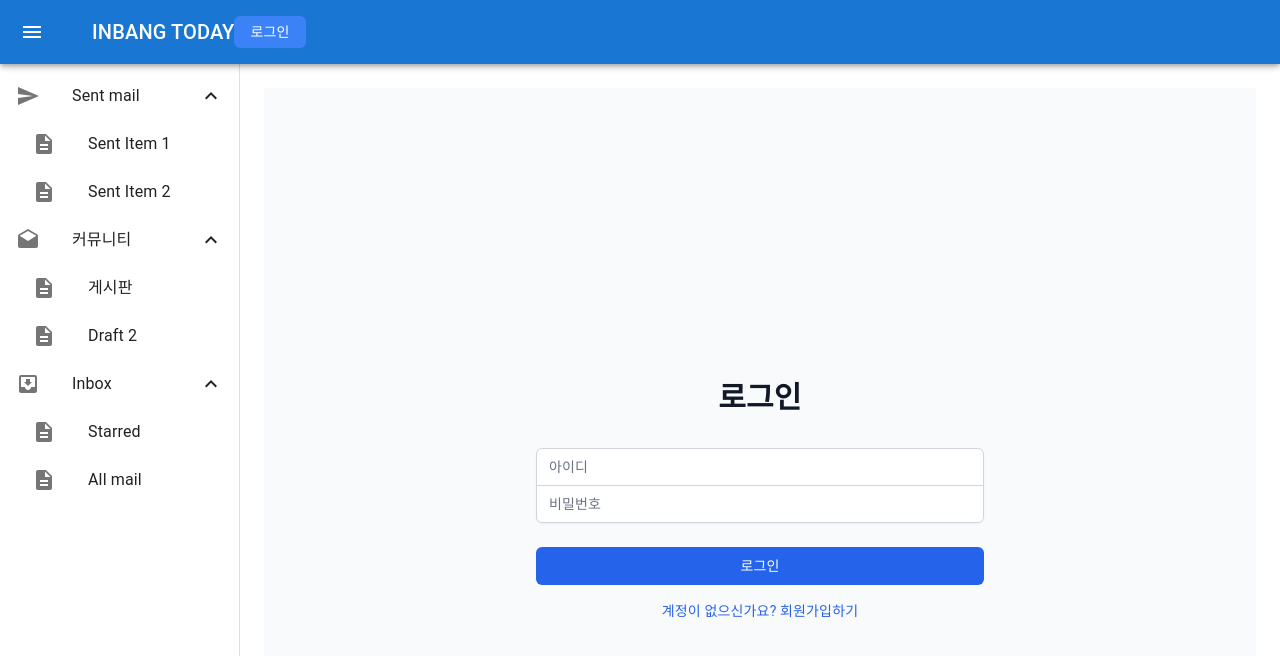
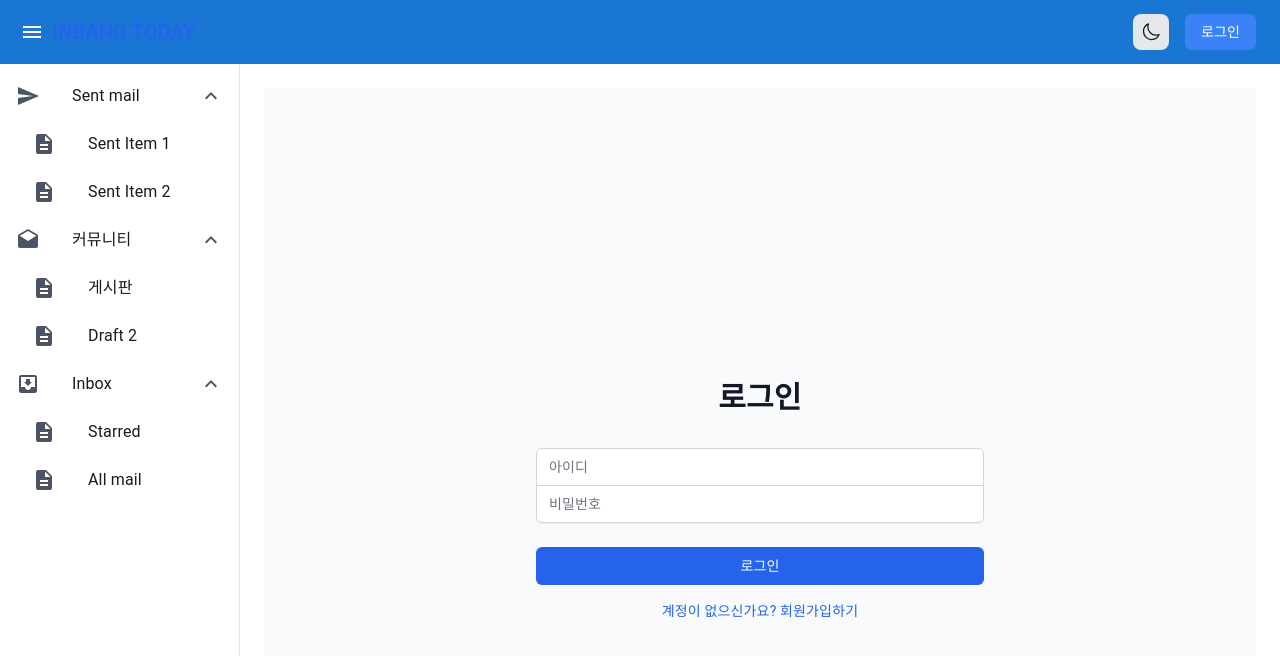
Before and after one commit to graylobo/inbang-today-client, a Next.js app: page /login in a window 1280 px wide. Shown: the top 656 px of the page. Built offline with nearby package versions, Linux system fonts and the light colour scheme.

Commit message:
feat: 다크모드 적용

```diff
--- a/package.json
+++ b/package.json
@@ -18,6 +18,7 @@
     "axios": "^1.7.7",
     "date-fns": "^4.1.0",
     "next": "14.2.5",
+    "next-themes": "^0.4.4",
     "react": "^18",
     "react-dom": "^18",
     "socket.io-client": "^4.8.1",
--- a/src/app/globals.css
+++ b/src/app/globals.css
@@ -1,3 +1,25 @@
 @tailwind base;
 @tailwind components;
 @tailwind utilities;
+
+@layer base {
+  :root {
+    --drawer-bg: #ffffff;
+    --drawer-text: #1a1a1a;
+    --drawer-icon: #4b5563;
+    --drawer-border: #e5e7eb;
+    --drawer-hover-bg: #f3f4f6;
+  }
+
+  .dark {
+    --drawer-bg: #1a1a1a;
+    --drawer-text: #e5e5e5;
+    --drawer-icon: #9ca3af;
+    --drawer-border: #374151;
+    --drawer-hover-bg: #2d2d2d;
+  }
+
+  body {
+    @apply text-gray-900 dark:text-gray-100 bg-white dark:bg-dark-bg;
+  }
+}
--- a/src/app/layout.tsx
+++ b/src/app/layout.tsx
@@ -1,5 +1,4 @@
 import { Providers } from "@/app/providers";
-import Header from "@/components/Header";
 import "./globals.css";
 import BaseLayout from "@/layouts/Base";
 
--- a/src/app/providers.tsx
+++ b/src/app/providers.tsx
@@ -2,6 +2,8 @@
 
 import { QueryClient, QueryClientProvider } from "@tanstack/react-query";
 import { ReactQueryDevtools } from "@tanstack/react-query-devtools";
+import { ThemeProvider } from "next-themes";
+
 export const queryClient = new QueryClient({
   defaultOptions: {
     queries: {
@@ -10,11 +12,14 @@ export const queryClient = new QueryClient({
     },
   },
 });
+
 export function Providers({ children }: { children: React.ReactNode }) {
   return (
-    <QueryClientProvider client={queryClient}>
-      {children}
-      <ReactQueryDevtools initialIsOpen={false} />
-    </QueryClientProvider>
+    <ThemeProvider attribute="class">
+      <QueryClientProvider client={queryClient}>
+        {children}
+        <ReactQueryDevtools initialIsOpen={false} />
+      </QueryClientProvider>
+    </ThemeProvider>
   );
 }
--- a/src/components/Header.tsx
+++ /dev/null
@@ -1,40 +0,0 @@
-"use client";
-
-import { useAuthStore } from "@/store/authStore";
-import Link from "next/link";
-
-export default function Header() {
-  const { user, logout } = useAuthStore();
-
-  return (
-    <header className="bg-white shadow-sm">
-      <div className="max-w-6xl mx-auto px-4 py-4 flex justify-between items-center">
-        <Link href="/" className="text-xl font-bold text-blue-600">
-          Crew Ranking
-        </Link>
-        <div>
-          {user ? (
-            <div className="flex items-center gap-4">
-              <span className="text-gray-600">
-                {user.username}님 환영합니다
-              </span>
-              <button
-                onClick={logout}
-                className="px-4 py-2 text-sm text-red-600 hover:text-red-700"
-              >
-                로그아웃
-              </button>
-            </div>
-          ) : (
-            <Link
-              href="/login"
-              className="px-4 py-2 bg-blue-500 text-white rounded-md hover:bg-blue-600 text-sm"
-            >
-              로그인
-            </Link>
-          )}
-        </div>
-      </div>
-    </header>
-  );
-}
--- /dev/null
+++ b/src/components/ThemeToggle.tsx
@@ -0,0 +1,57 @@
+"use client";
+
+import { useTheme } from "next-themes";
+import { useEffect, useState } from "react";
+
+export default function ThemeToggle() {
+  const [mounted, setMounted] = useState(false);
+  const { theme, setTheme } = useTheme();
+
+  useEffect(() => {
+    setMounted(true);
+  }, []);
+
+  if (!mounted) {
+    return null;
+  }
+
+  return (
+    <button
+      onClick={() => setTheme(theme === "dark" ? "light" : "dark")}
+      className="p-2 rounded-lg bg-gray-200 dark:bg-gray-800 hover:bg-gray-300 dark:hover:bg-gray-700 transition-colors"
+      aria-label="Toggle theme"
+    >
+      {theme === "dark" ? (
+        <svg
+          xmlns="http://www.w3.org/2000/svg"
+          fill="none"
+          viewBox="0 0 24 24"
+          strokeWidth={1.5}
+          stroke="currentColor"
+          className="w-5 h-5 text-yellow-500"
+        >
+          <path
+            strokeLinecap="round"
+            strokeLinejoin="round"
+            d="M12 3v2.25m6.364.386l-1.591 1.591M21 12h-2.25m-.386 6.364l-1.591-1.591M12 18.75V21m-4.773-4.227l-1.591 1.591M5.25 12H3m4.227-4.773L5.636 5.636M15.75 12a3.75 3.75 0 11-7.5 0 3.75 3.75 0 017.5 0z"
+          />
+        </svg>
+      ) : (
+        <svg
+          xmlns="http://www.w3.org/2000/svg"
+          fill="none"
+          viewBox="0 0 24 24"
+          strokeWidth={1.5}
+          stroke="currentColor"
+          className="w-5 h-5 text-gray-900"
+        >
+          <path
+            strokeLinecap="round"
+            strokeLinejoin="round"
+            d="M21.752 15.002A9.718 9.718 0 0118 15.75c-5.385 0-9.75-4.365-9.75-9.75 0-1.33.266-2.597.748-3.752A9.753 9.753 0 003 11.25C3 16.635 7.365 21 12.75 21a9.753 9.753 0 009.002-5.998z"
+          />
+        </svg>
+      )}
+    </button>
+  );
+}
--- a/src/components/containers/navbar/index.tsx
+++ b/src/components/containers/navbar/index.tsx
@@ -1,8 +1,11 @@
+"use client";
+
 import { AppBar } from "@/components/containers/navbar/style";
 import { useAuthStore } from "@/store/authStore";
 import MenuIcon from "@mui/icons-material/Menu";
-import { IconButton, Toolbar, Typography } from "@mui/material";
+import { IconButton, Toolbar } from "@mui/material";
 import Link from "next/link";
+import ThemeToggle from "@/components/ThemeToggle";
 
 type NavBarProps = {
   openSidebar: boolean;
@@ -16,6 +19,7 @@ function NavBar({
   handleDrawerClose,
 }: NavBarProps) {
   const { user, logout } = useAuthStore();
+
   const handleDrawerToggle = () => {
     if (openSidebar) {
       handleDrawerClose();
@@ -23,41 +27,47 @@ function NavBar({
       handleDrawerOpen();
     }
   };
+
   return (
     <AppBar
       position="fixed"
       open={openSidebar}
+      className="bg-white dark:bg-dark-bg"
+      elevation={0}
       sx={{
         width: "100%",
         zIndex: (theme: any) => theme.zIndex.drawer + 1,
       }}
     >
-      <Toolbar>
+      <Toolbar className="flex justify-between items-center">
+        <div className="flex items-center">
           <IconButton
             color="inherit"
             aria-label="open drawer"
             onClick={handleDrawerToggle}
             edge="start"
-          sx={{
-            marginRight: 5,
-          }}
+            className="mr-5 text-gray-900 dark:text-gray-100"
           >
             <MenuIcon />
           </IconButton>
-        <Link href={"/"}>
-          <Typography variant="h6" noWrap component="div">
+          <Link
+            href="/"
+            className="text-xl font-bold text-blue-600 dark:text-blue-400 no-underline"
+          >
             INBANG TODAY
-          </Typography>
           </Link>
-        <div>
+        </div>
+
+        <div className="flex items-center gap-4">
+          <ThemeToggle />
           {user ? (
             <div className="flex items-center gap-4">
-              <span className="text-gray-600">
+              <span className="text-gray-600 dark:text-gray-300">
                 {user.username}님 환영합니다
               </span>
               <button
                 onClick={logout}
-                className="px-4 py-2 text-sm text-red-600 hover:text-red-700"
+                className="px-4 py-2 text-sm text-red-600 dark:text-red-400 hover:text-red-700 dark:hover:text-red-300"
               >
                 로그아웃
               </button>
@@ -65,7 +75,7 @@ function NavBar({
           ) : (
             <Link
               href="/login"
-              className="px-4 py-2 bg-blue-500 text-white rounded-md hover:bg-blue-600 text-sm"
+              className="px-4 py-2 bg-blue-500 text-white rounded-md hover:bg-blue-600 dark:bg-blue-600 dark:hover:bg-blue-700 text-sm"
             >
               로그인
             </Link>
--- a/src/components/containers/sidebar/SidebarMenuItem.tsx
+++ b/src/components/containers/sidebar/SidebarMenuItem.tsx
@@ -1,3 +1,5 @@
+"use client";
+
 import { ExpandLess, ExpandMore, Description } from "@mui/icons-material";
 import {
   ListItemButton,
@@ -37,11 +39,26 @@ function SidebarMenuItem({
       setMenuOpen(!menuOpen);
     }
   };
+
   return (
     <>
       <ListItemButton
         onClick={handleMenuItemClick}
-        {...(openSidebar && { sx: { ml: 2 * level } })}
+        sx={{
+          ml: openSidebar ? 2 * level : 0,
+          "&:hover": {
+            backgroundColor: "var(--drawer-hover-bg)",
+          },
+          "& .MuiListItemIcon-root": {
+            color: "var(--drawer-icon)",
+          },
+          "& .MuiListItemText-primary": {
+            color: "var(--drawer-text)",
+          },
+          "& .MuiSvgIcon-root": {
+            color: "var(--drawer-icon)",
+          },
+        }}
       >
         {item.icon ? (
           <ListItemIcon>
--- a/src/components/containers/sidebar/style.ts
+++ b/src/components/containers/sidebar/style.ts
@@ -1,6 +1,43 @@
 import { DRAWER_WIDTH } from "@/layouts/Base";
 import MuiDrawer from "@mui/material/Drawer";
-import { CSSObject, Theme, styled, useTheme } from "@mui/material/styles";
+import { CSSObject, Theme, styled } from "@mui/material/styles";
+
+const openedMixin = (theme: Theme): CSSObject => ({
+  width: DRAWER_WIDTH,
+  transition: theme.transitions.create("width", {
+    easing: theme.transitions.easing.sharp,
+    duration: theme.transitions.duration.enteringScreen,
+  }),
+  overflowX: "hidden",
+  backgroundColor: "var(--drawer-bg)",
+  borderRight: "1px solid var(--drawer-border)",
+  "& .MuiListItemIcon-root": {
+    color: "var(--drawer-icon)",
+  },
+  "& .MuiListItemText-primary": {
+    color: "var(--drawer-text)",
+  },
+  "& .MuiListItemButton-root:hover": {
+    backgroundColor: "var(--drawer-hover-bg)",
+  },
+});
+
+const closedMixin = (theme: Theme): CSSObject => ({
+  transition: theme.transitions.create("width", {
+    easing: theme.transitions.easing.sharp,
+    duration: theme.transitions.duration.leavingScreen,
+  }),
+  overflowX: "hidden",
+  width: `calc(${theme.spacing(7)} + 1px)`,
+  backgroundColor: "var(--drawer-bg)",
+  borderRight: "1px solid var(--drawer-border)",
+  "& .MuiListItemIcon-root": {
+    color: "var(--drawer-icon)",
+  },
+  [theme.breakpoints.up("sm")]: {
+    width: `calc(${theme.spacing(8)} + 1px)`,
+  },
+});
 
 export const SidebarDrawer = styled(MuiDrawer, {
   shouldForwardProp: (prop) => prop !== "open",
@@ -18,24 +55,3 @@ export const SidebarDrawer = styled(MuiDrawer, {
     "& .MuiDrawer-paper": closedMixin(theme),
   }),
 }));
-
-const openedMixin = (theme: Theme): CSSObject => ({
-  width: DRAWER_WIDTH,
-  transition: theme.transitions.create("width", {
-    easing: theme.transitions.easing.sharp,
-    duration: theme.transitions.duration.enteringScreen,
-  }),
-  overflowX: "hidden",
-});
-
-const closedMixin = (theme: Theme): CSSObject => ({
-  transition: theme.transitions.create("width", {
-    easing: theme.transitions.easing.sharp,
-    duration: theme.transitions.duration.leavingScreen,
-  }),
-  overflowX: "hidden",
-  width: `calc(${theme.spacing(7)} + 1px)`,
-  [theme.breakpoints.up("sm")]: {
-    width: `calc(${theme.spacing(8)} + 1px)`,
-  },
-});
--- a/tailwind.config.ts
+++ b/tailwind.config.ts
@@ -1,6 +1,7 @@
 import type { Config } from "tailwindcss";
 
 const config: Config = {
+  darkMode: "class",
   content: [
     "./src/pages/**/*.{js,ts,jsx,tsx,mdx}",
     "./src/components/**/*.{js,ts,jsx,tsx,mdx}",
@@ -8,10 +9,14 @@ const config: Config = {
   ],
   theme: {
     extend: {
-      backgroundImage: {
-        "gradient-radial": "radial-gradient(var(--tw-gradient-stops))",
-        "gradient-conic":
-          "conic-gradient(from 180deg at 50% 50%, var(--tw-gradient-stops))",
+      colors: {
+        dark: {
+          bg: "#1a1a1a",
+          text: "#e5e5e5",
+          primary: "#3b82f6",
+          secondary: "#64748b",
+          accent: "#f59e0b",
+        },
       },
     },
   },
```
Also changed, not shown: 1 other file (tests, documents, lock files or other folders). Lines whose indentation alone changed are shown as unchanged.
